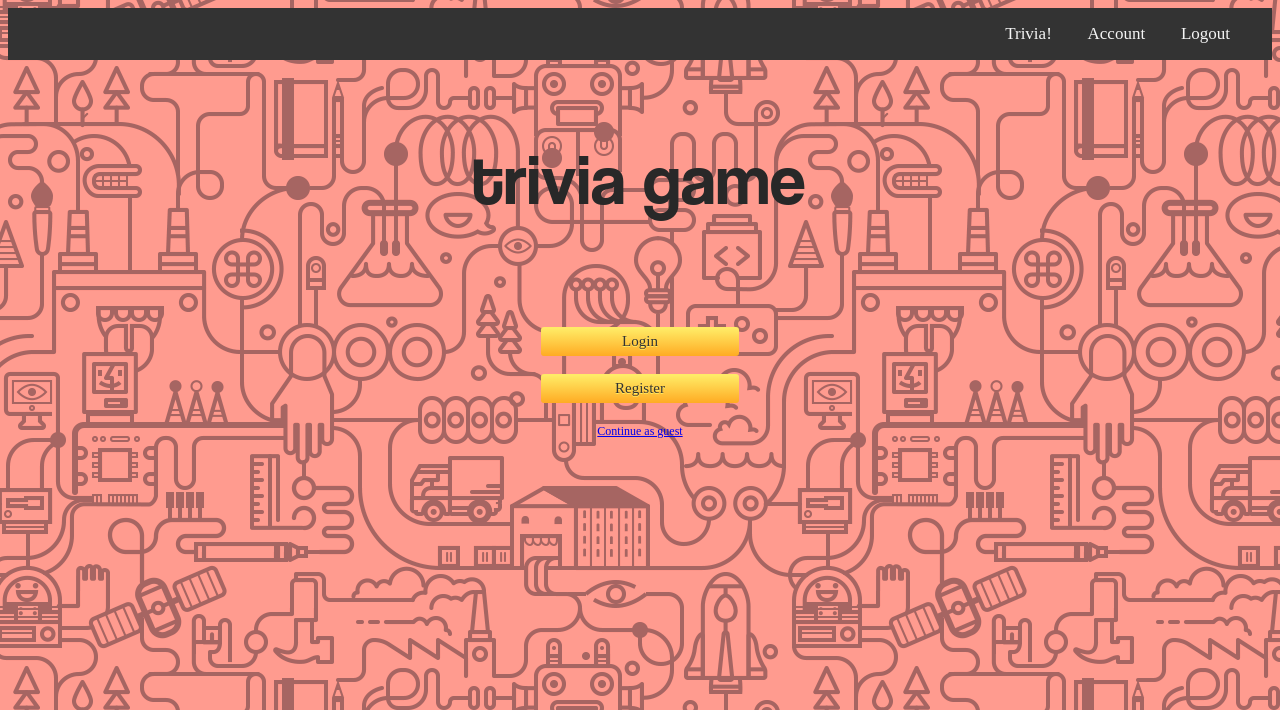
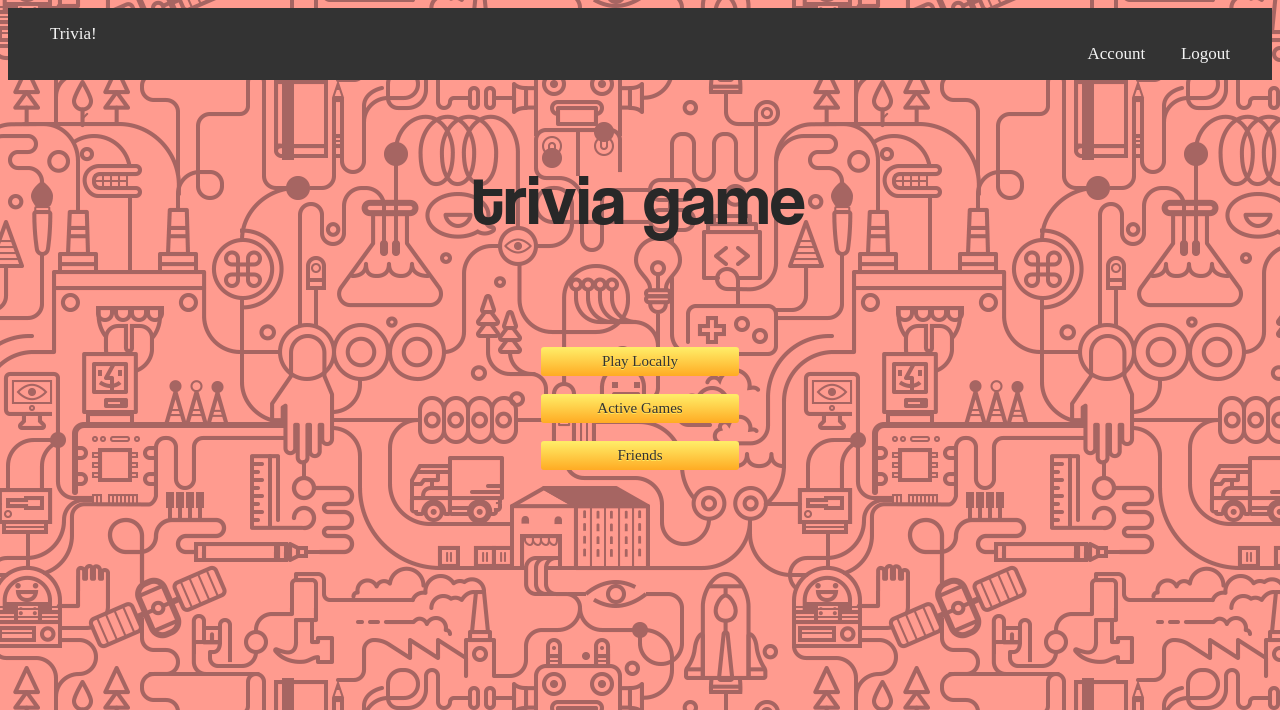
Before and after one commit to jorgerivero3/project_2, a Flask app: page / in a window 1280 px wide. Shown: the top 710 px of the page. Run offline with Flask 2, Linux system fonts and the light colour scheme; a user stored in the database is signed in; some web fonts are replaced.

Commit message:
formatting mostly

```diff
--- a/Application/templates/home.html
+++ b/Application/templates/home.html
@@ -7,10 +7,15 @@
 
     <div style="text-align:center;">
         <br><br><br><br>
-        <a href="/login" class="myButton">Login</a><br><br>
-        <a href="/register" class="myButton">Register</a><br><br>
-        <a href="/select">Continue as guest</a>
-    	<!-- <a href="/select" class="myButton">Play Now!</a> -->
+        {% if not current_user.is_authenticated %}
+        	<a href="/select" class="myButton">Play Locally</a><br><br>
+	        <a href="/login" class="myButton">Login</a><br><br>
+	        <a href="/register" class="myButton">Register</a>
+    	{% else %}
+    		<a href="/select" class="myButton">Play Locally</a><br><br>
+	        <a href="/" class="myButton">Active Games</a><br><br>
+	        <a href="/friends" class="myButton">Friends</a>
+	    {% endif %}
     </div>
 </body>
 
--- a/Application/templates/layout.html
+++ b/Application/templates/layout.html
@@ -13,15 +13,24 @@
     <link rel="stylesheet" media="screen" href="{{url_for('static', filename='style.css') }}" type="text/css"/>
 </head>
 <body>
-	<div class="navBar" align="right">
-		{%if current_user.is_authenticated %}
-			<a href="/select">Trivia!</a>
-			<a href="/account">Account</a>
-			<a href="/logout">Logout</a>
+	<div class="navBar">
+		{% if current_user.is_authenticated %}
+			<div align="left">
+				<a href="/">Trivia!</a>
+			</div>
+			<div align="right">
+				<a href="/account">Account</a>
+				<a href="/logout">Logout</a>
+			</div>
 		{% else %}
-			<a href="/select">Trivia!</a>
-			<a href="/login">Login</a>
-			<a href="/register">Register</a>
+			<div align="left" style="position: relative; top: 9px;">
+				<a href="/">Trivia!</a>
+			</div>
+			<div align="right" style="position: relative; top: -10px;">
+				<a href="/login">Login</a>
+				<a href="/register">Register</a>
+			</div>
+
 		{% endif %}
 	</div>
     <div id="content">
--- a/Application/templates/login.html
+++ b/Application/templates/login.html
@@ -39,9 +39,9 @@
                 {{ form.submit(class="myButton") }}
             </div>
         </form>
-    <p>Don't have an account? <a href="/register">Register</a><br>
-        <a href="{{ url_for('password_retrieval') }}">Forgot your password?</a><br><br>
-        <a href="/select">Continue as guest</a>
+    <p>
+        Don't have an account? <a href="/register">Register</a><br><br>
+        Forgot your password? <a href="{{ url_for('password_retrieval') }}">Reset</a>
     </p>
    </div>
 </div>
```
Also changed, not shown: Application/app.db, 2 other files.
